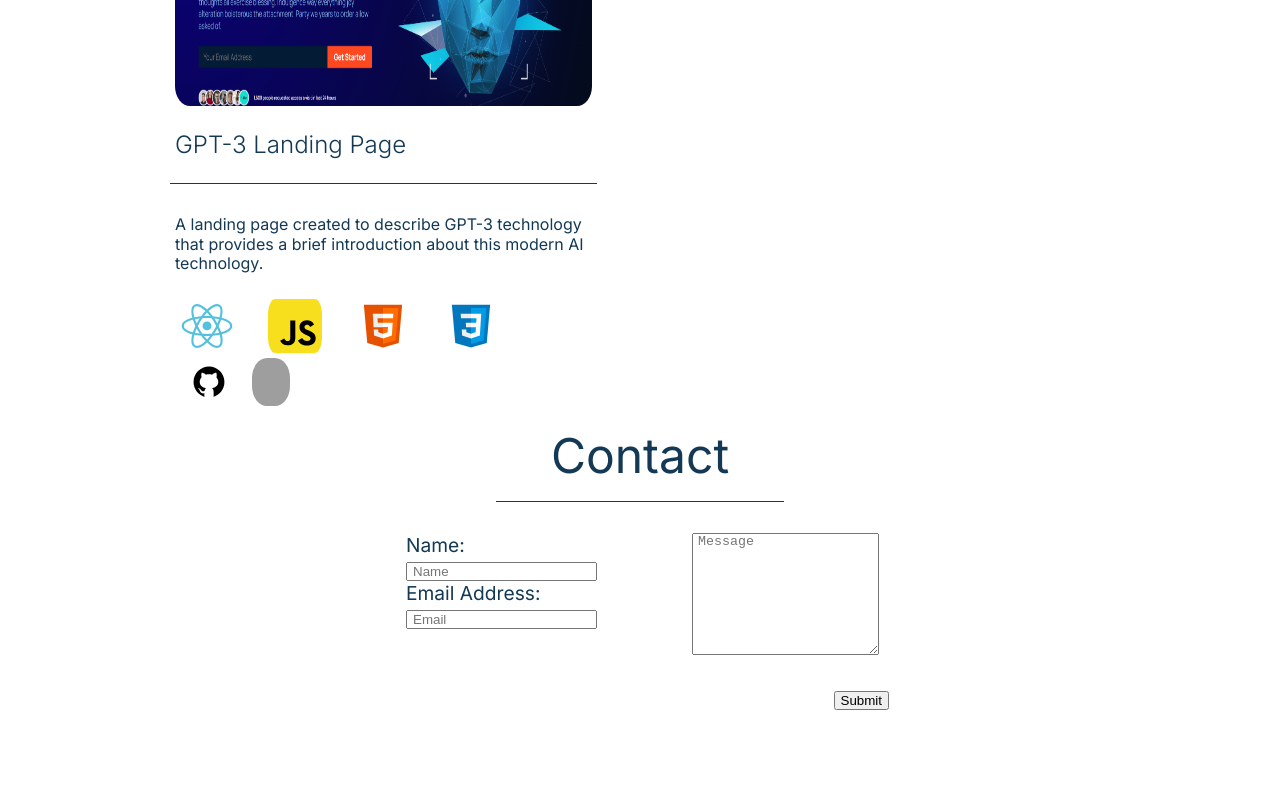
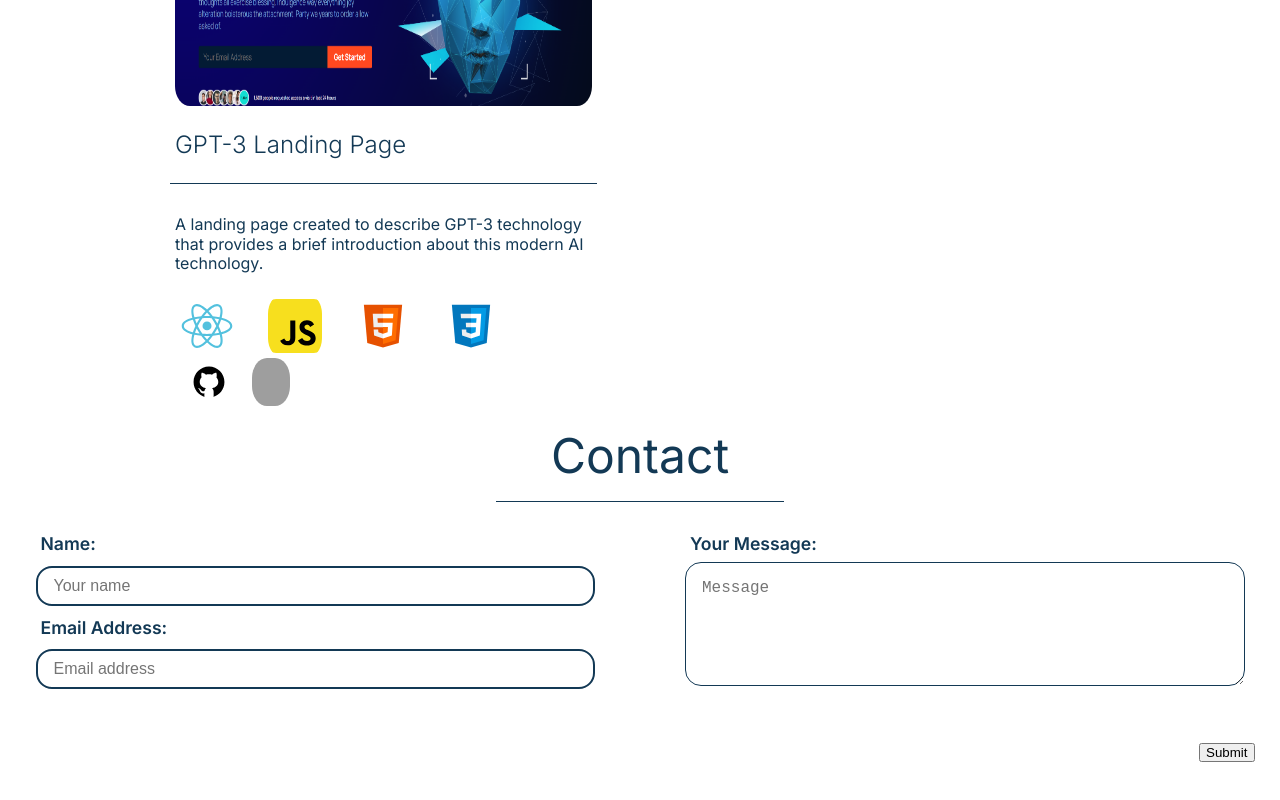
Before and after one commit to elprince-dev/portfolio-simple, a Next.js app: page / in a window 1280 px wide. Shown: the part 2239-3039 px from the top of the page. Built offline with nearby package versions, Linux system fonts and the light colour scheme; grey boxes are pictures that could not be loaded.

Commit message:
Styles the email and name sectoin

```diff
--- a/src/components/contact/Contact.jsx
+++ b/src/components/contact/Contact.jsx
@@ -18,17 +18,19 @@ const Contact = () => {
         <form>
             <div className='nameEmail'>
                 <label>
-                    Name: <br />
-                    <input type="text" required placeholder='Name' name='user_name' />
-                </label>
+                    Name: <br /></label>
+                    <input type="text" required placeholder='Name' name='user_name' placeholder ="Your name" />
+
                 <label>
-                    Email Address: <br />
-                    <input type="email" required placeholder='Email' name='user_email' />
-                </label>
+                    Email Address: <br /></label>
+                    <input type="email" required placeholder='Email' name='user_email' placeholder ="Email address" />
+
             </div>
 
             <div className='textArea'>
-                <textarea rows="8" placeholder='Message' name='message'/>
+            <label>
+                    Your Message: <br /></label>
+                <textarea rows="8" placeholder='Message' name='message' rows = '5'/>
             </div>
             <button>Submit</button>
             {error && 'Error! Please try again'}
--- a/src/components/contact/contact.scss
+++ b/src/components/contact/contact.scss
@@ -35,20 +35,57 @@
         }
 
         .nameEmail {
+            // background-color: red;
             flex: 1;
             display: flex;
             flex-direction: column;
             justify-content: flex-start;
+            width: 55rem;
+            gap: 0.2rem;
 
             label {
-                font-size: 1.2rem;
-                input {
-                    margin: 0,5rem 0;
-                }
+                font-size: 1.1rem;
+                font-weight: 600;
+
+            }
+            input {
+                margin: 0.5rem 0;
+                width: 100%;
+                height: 2.5rem;
+                border-radius: 1rem;
+                border-style: solid;
+                border-color: variables.$poseidon;
+                outline: none;
+                padding: 1rem;
+                font-size: 1rem;
+
+
             }
         }
         .textArea {
             flex: 1;
+            display: flex;
+            flex-direction: column;
+            justify-content: flex-start;
+            gap: 0.5rem;
+            label {
+                font-size: 1.1rem;
+                font-weight: 600;
+
+
+            }
+            textarea {
+                outline: none;
+                padding: 1rem;
+                font-size: 1rem;
+                width: 100%;
+                border-radius: 1rem;
+                border-style: solid;
+                border-color: variables.$poseidon;
+                outline: none;
+            }
+
+
         }
     }
 }
```
